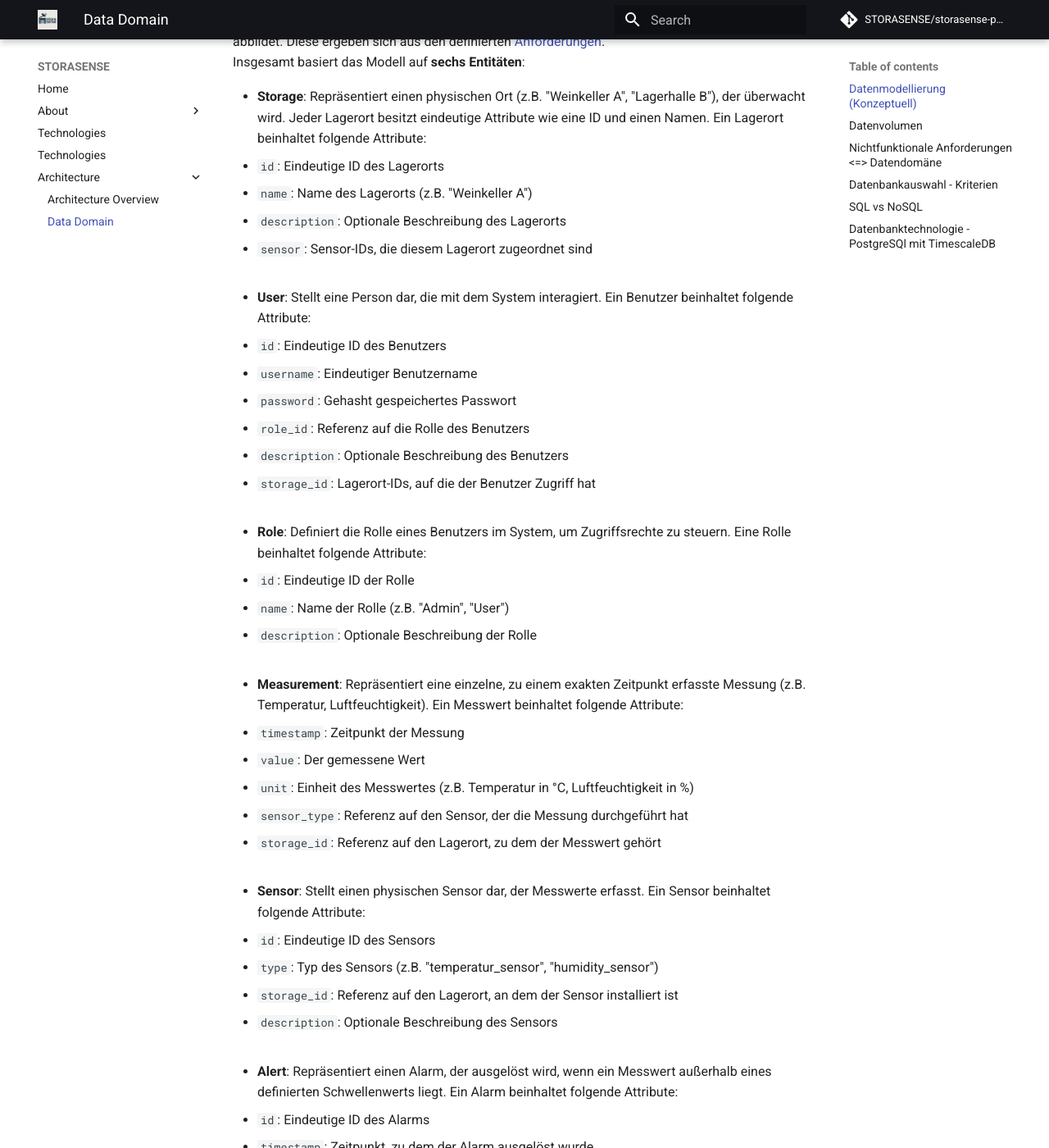
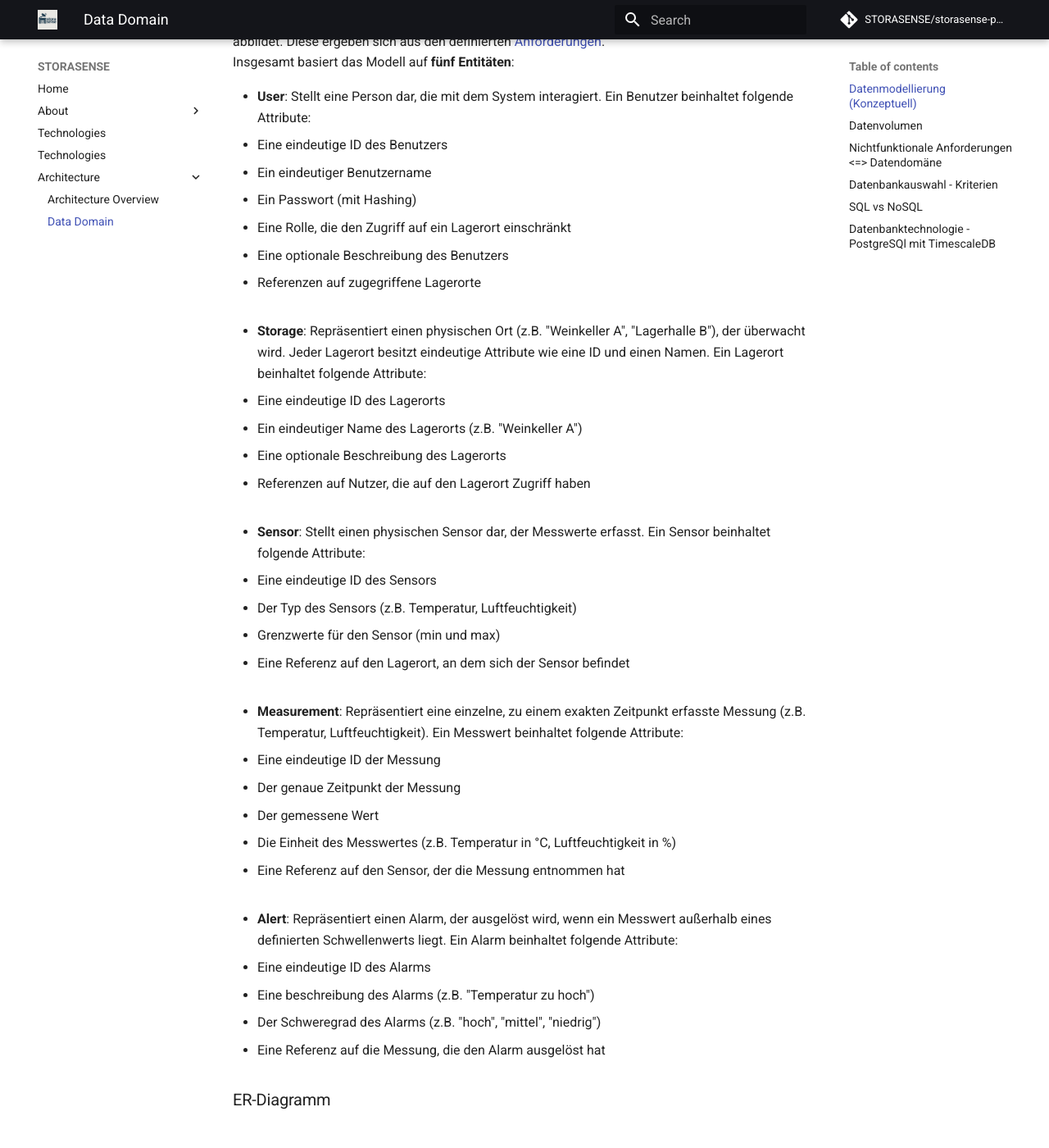
Before and after one commit to STORASENSE/storasense-platform, an MkDocs documentation site: the page built from docs/docs/data_eva.md, in a window 1280 px wide and 1400 px high, scrolled down 244 px. Shown: the whole window at 82% size. Built offline with MkDocs 1.6.1 and Material for MkDocs 9.7.7, drawn with Linux system fonts in a browser that asks for light colours; comment, search, counter and statistics services are not loaded; some of the changed text lies outside the part shown.

Commit message:
docs: updated database documentation

```diff
--- a/docs/docs/data_eva.md
+++ b/docs/docs/data_eva.md
@@ -2,53 +2,45 @@
 
 ## Datenmodellierung (Konzeptuell)
 Vor der Auswahl einer spezifischen Datenbanktechnologie wird das fachliche Datenmodell definiert, das alle für das System STORASENSE relevanten Informationen und deren Beziehungen
-zueinander abbildet. Diese ergeben sich aus den definierten [Anforderungen](mvp.md). <br> Insgesamt basiert das Modell auf **sechs Entitäten**:
+zueinander abbildet. Diese ergeben sich aus den definierten [Anforderungen](mvp.md). <br> Insgesamt basiert das Modell auf **fünf Entitäten**:
 
+* **User**: Stellt eine Person dar, die mit dem System interagiert.
+Ein Benutzer beinhaltet folgende Attribute:
+  * Eine eindeutige ID des Benutzers
+  * Ein eindeutiger Benutzername
+  * Ein Passwort (mit Hashing)
+  * Eine Rolle, die den Zugriff auf ein Lagerort einschränkt
+  * Eine optionale Beschreibung des Benutzers
+  * Referenzen auf zugegriffene Lagerorte <br>
+  <br>
 * **Storage**: Repräsentiert einen physischen Ort (z.B. "Weinkeller A", "Lagerhalle B"), der überwacht wird. Jeder Lagerort besitzt eindeutige Attribute wie eine ID und einen Namen.
 Ein Lagerort beinhaltet folgende Attribute:
-  * `id`: Eindeutige ID des Lagerorts
-  * `name`: Name des Lagerorts (z\.B\. "Weinkeller A")
-  * `description`: Optionale Beschreibung des Lagerorts
-  * `sensor`: Sensor\-IDs, die diesem Lagerort zugeordnet sind <br>
+  * Eine eindeutige ID des Lagerorts
+  * Ein eindeutiger Name des Lagerorts (z\.B\. "Weinkeller A")
+  * Eine optionale Beschreibung des Lagerorts
+  * Referenzen auf Nutzer, die auf den Lagerort Zugriff haben <br>
   <br>
-* **User**: Stellt eine Person dar, die mit dem System interagiert.
-Ein Benutzer beinhaltet folgende Attribute:
-  * `id`: Eindeutige ID des Benutzers
-  * `username`: Eindeutiger Benutzername
-  * `password`: Gehasht gespeichertes Passwort
-  * `role_id`: Referenz auf die Rolle des Benutzers
-  * `description`: Optionale Beschreibung des Benutzers
-  * `storage_id`: Lagerort-IDs, auf die der Benutzer Zugriff hat <br>
-  <br>
-* **Role**: Definiert die Rolle eines Benutzers im System, um Zugriffsrechte zu steuern.
-Eine Rolle beinhaltet folgende Attribute:
-  * `id`: Eindeutige ID der Rolle
-  * `name`: Name der Rolle (z\.B\. "Admin", "User")
-  * `description`: Optionale Beschreibung der Rolle <br>
+* **Sensor**: Stellt einen physischen Sensor dar, der Messwerte erfasst.
+Ein Sensor beinhaltet folgende Attribute:
+  * Eine eindeutige ID des Sensors
+  * Der Typ des Sensors (z\.B\. Temperatur, Luftfeuchtigkeit)
+  * Grenzwerte für den Sensor (min und max)
+  * Eine Referenz auf den Lagerort, an dem sich der Sensor befindet <br>
   <br>
 * **Measurement**: Repräsentiert eine einzelne, zu einem exakten Zeitpunkt erfasste Messung (z.B. Temperatur, Luftfeuchtigkeit).
 Ein Messwert beinhaltet folgende Attribute:
-  * `timestamp`: Zeitpunkt der Messung
-  * `value`: Der gemessene Wert
-  * `unit`: Einheit des Messwertes (z\.B\. Temperatur in °C, Luftfeuchtigkeit in %)
-  * `sensor_type`: Referenz auf den Sensor, der die Messung durchgeführt hat
-  * `storage_id`: Referenz auf den Lagerort, zu dem der Messwert gehört <br>
-  <br>
-* **Sensor**: Stellt einen physischen Sensor dar, der Messwerte erfasst.
-Ein Sensor beinhaltet folgende Attribute:
-  * `id`: Eindeutige ID des Sensors
-  * `type`: Typ des Sensors (z\.B\. "temperatur_sensor", "humidity_sensor")
-  * `storage_id`: Referenz auf den Lagerort, an dem der Sensor installiert ist
-  * `description`: Optionale Beschreibung des Sensors <br>
+  * Eine eindeutige ID der Messung
+  * Der genaue Zeitpunkt der Messung
+  * Der gemessene Wert
+  * Die Einheit des Messwertes (z\.B\. Temperatur in °C, Luftfeuchtigkeit in %)
+  * Eine Referenz auf den Sensor, der die Messung entnommen hat <br>
   <br>
 * **Alert**: Repräsentiert einen Alarm, der ausgelöst wird, wenn ein Messwert außerhalb eines definierten Schwellenwerts liegt.
 Ein Alarm beinhaltet folgende Attribute:
-  * `id`: Eindeutige ID des Alarms
-  * `timestamp`: Zeitpunkt, zu dem der Alarm ausgelöst wurde
-  * `message`: Beschreibung des Alarms (z\.B\. "Temperatur zu hoch")
-  * `severity`: Schweregrad des Alarms (z\.B\. "hoch", "mittel", "niedrig")
-  * `sensor_id`: Referenz auf den Sensor, der den Alarm ausgelöst hat
-  * `storage_id`: Referenz auf den Lagerort, zu dem der Alarm gehört <br>
+  * Eine eindeutige ID des Alarms
+  * Eine beschreibung des Alarms (z\.B\. "Temperatur zu hoch")
+  * Der Schweregrad des Alarms (z\.B\. "hoch", "mittel", "niedrig")
+  * Eine Referenz auf die Messung, die den Alarm ausgelöst hat <br>
 
 ### ER-Diagramm
 
@@ -208,6 +200,34 @@
      * **Löschen**: Das Löschen alter Daten (z.B. "alle Messwerte älter als ein Jahr") wird effizienter, da durch die Chunks ganze Tabellen auf einmal mit (DROP TABLE) entfernt werden können, anstatt Zeile für Zeile zu löschen.
      * **Komprimierung - Speicherbedarf**: TimescaleDB bietet auch eine eingebaute Komprimierung für ältere Chunks, die den Speicherbedarf weiter reduziert.
      * **Komprimierung - Abfragegeschwindigkeit**: TimescaleDB kann auf die Daten im komprimierten Zustand wie in einem spaltenorientierten Format zugreifen. Anstatt eine ganze Zeile mit allen Datenfeldern (timestamp, value, unit etc.) lesen zu müssen (wie es bei klassicher seitenweiser Speicherung der Fall ist), kann die Datenbank gezielt nur die Spalten abrufen, die für die Abfrage benötigt werden – zum Beispiel nur den value.
+
+### Datenbank
+
+Die modellierte Datenbank sieht wie folgt aus:
+
+<img alt="ERD" src="./images/data_eva/erd.svg">
+
+Hierbei wurden die folgenden Konzepte wahrgenommen:
+
+- Jeder Nutzer hat Zugriff auf mehrere Lagerorte und jeder Lagerort kann von mehreren Nutzern zugegriffen werden.
+  Aus diesem Grund gibt es eine many-to-many Beziehung zwischen Nutzern und Lagerorten, bzw. zwischen der `User`
+  und der `Storage` Tabelle. Der Zugriff auf ein Lagerort erfolgt durch den eindeutigen Namen des Lagerorts und
+  des dazugehörigen Passworts.
+- Unterschiedliche Nutzer sollen adequate Rechte auf diesen haben können. Beispielsweise soll es Administratoren
+  und gewöhnliche Nutze geben. Daher existiert ein Feld `user_role` vom Typ `UserRole` in der Tabelle
+  `UserStorageAccess`. Dieser Datentyp ist lediglich ein ENUM.
+- Ein Lagerort soll mehrere Sensore haben, daher die many-to-one Beziehung zwischen den Tabellen `Sensor` und
+  `Storage`. Zusätzlich hat ein Sensor Grenzwerte, zwischen denen Messungen liegen sollten, um Schäden in den
+  Waren zu vermeiden, daher die Felder `allowed_min` und `allowed_max`.
+- Jeder Sensor nimmt daten auf. Daher wurde eine Tabelle `Measurement` eingeführt, die eine many-to-one Beziehung
+  zur Tabelle `Sensor` hat. Das Feld `unit` ist vom ENUM Typ `MeasurementUnit`, welches alle möglichen Einheiten
+  beinhaltet (z.B. `CELSIUS` und `FAHRENHEIT` für die Temperatur, `PERCENT` für die Luftfeuchtigkeit usw.). Dieser
+  Datentyp soll inkonsistenzen vermeiden, die es bei gewöhnlichem Text gibt (z.B. beziehen sich `Celsius` und `C`
+  auf die selbe Einheit). Das Feld `created_at` bezoeht sich auf den genauen Zeitpunkt der Messung der Daten.
+  Diese Tabelle soll eine Hypertable sein, um die Messungen möglichst effizient abrufen zu können.
+- Messungen, die die Grenzwerte des Sensors überschreiten, lösen ein Alarm aus, daher die Tabelle `Alarm`.
+  das Feld `severity` vom ENUM Typ `AlarmSeverity` beschreibt die Schwere des Alarms (`HIGH`, `MEDIUM`, `LOW`).
+  Das Feld `message` ist eine vom System generierte Nachricht, die den Alarm beschreibt und dem Nutzer angezeigt wird.
 ---
 Quellen: <br>
 [1] https://www.tigerdata.com/blog/postgresql-timescaledb-1000x-faster-queries-90-data-compression-and-much-more <br>
```
Also changed, not shown: docs/docs/images/data_eva/erd.svg (added), 1 other file.
